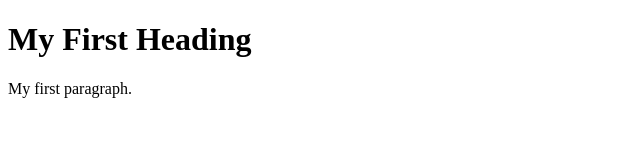
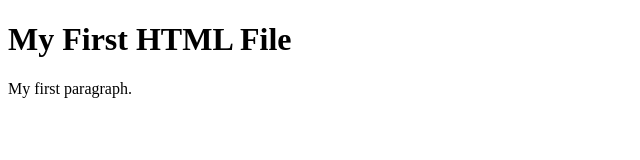
Before and after one commit to sunil-54321/ProjectForGitHubTest, a plain HTML site: page index.html in a window 1280 px wide. Shown: the whole page, without its empty margins (0-640 px from the left). Drawn offline with Linux system fonts and the light colour scheme.

Commit message:
Update index.html
commiting file after edit

```diff
--- a/index.html
+++ b/index.html
@@ -2,7 +2,7 @@
 <html>
 <body>
 
-<h1>My First Heading</h1>
+<h1>My First HTML File</h1>
 
 <p>My first paragraph.</p>
 
```
